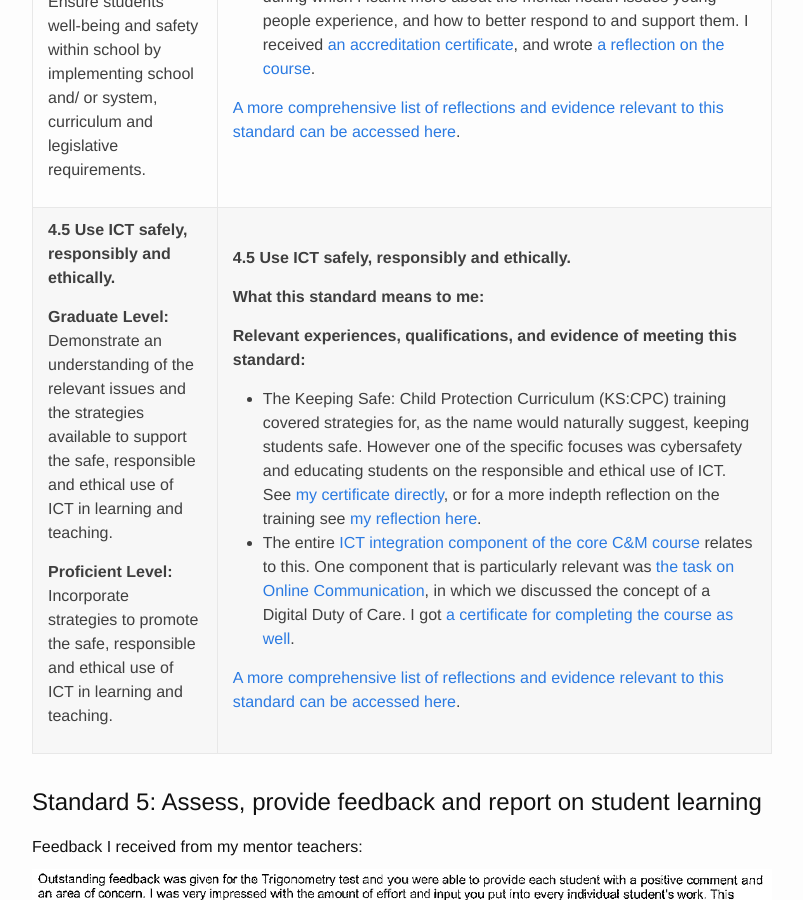
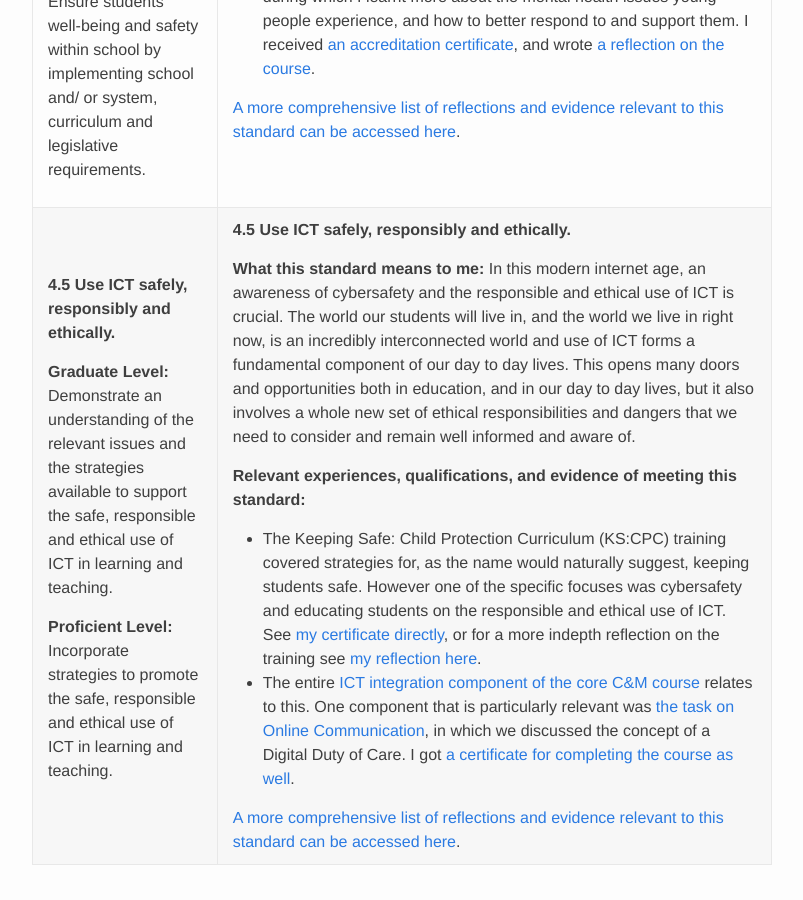
Before and after one commit to Armadilloa16/eportfolio, a Jekyll site: the page built from apst.html, in a window 1280 px wide and 900 px high, scrolled down 25098 px. Shown: the whole window, without its empty margins (238-1041 px from the left). Built offline with Jekyll 4.4.1, drawn with Linux system fonts in a browser that asks for light colours.

Commit message:
MVP APST 4.5

```diff
--- a/apst.html
+++ b/apst.html
@@ -956,7 +956,7 @@ Feedback I received from my mentor teachers:
     <td>
 		<p><strong>4.5 Use ICT safely, responsibly and ethically.</strong></p>
 
-		<p><strong>What this standard means to me:</strong> </p>
+		<p><strong>What this standard means to me:</strong> In this modern internet age, an awareness of cybersafety and the responsible and ethical use of ICT is crucial. The world our students will live in, and the world we live in right now, is an incredibly interconnected world and use of ICT forms a fundamental component of our day to day lives. This opens many doors and opportunities both in education, and in our day to day lives, but it also involves a whole new set of ethical responsibilities and dangers that we need to consider and remain well informed and aware of.</p>
 
 		<p><strong>Relevant experiences, qualifications, and evidence of meeting this standard:</strong>
 		<ul>
```
